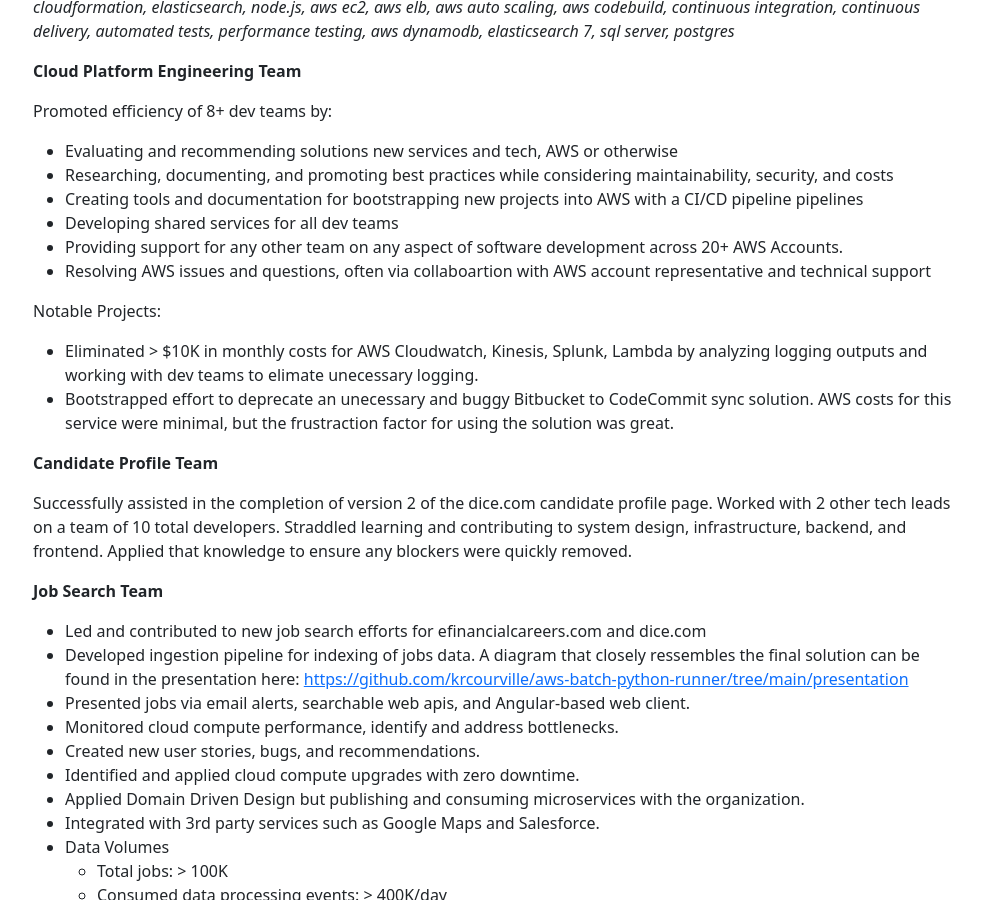
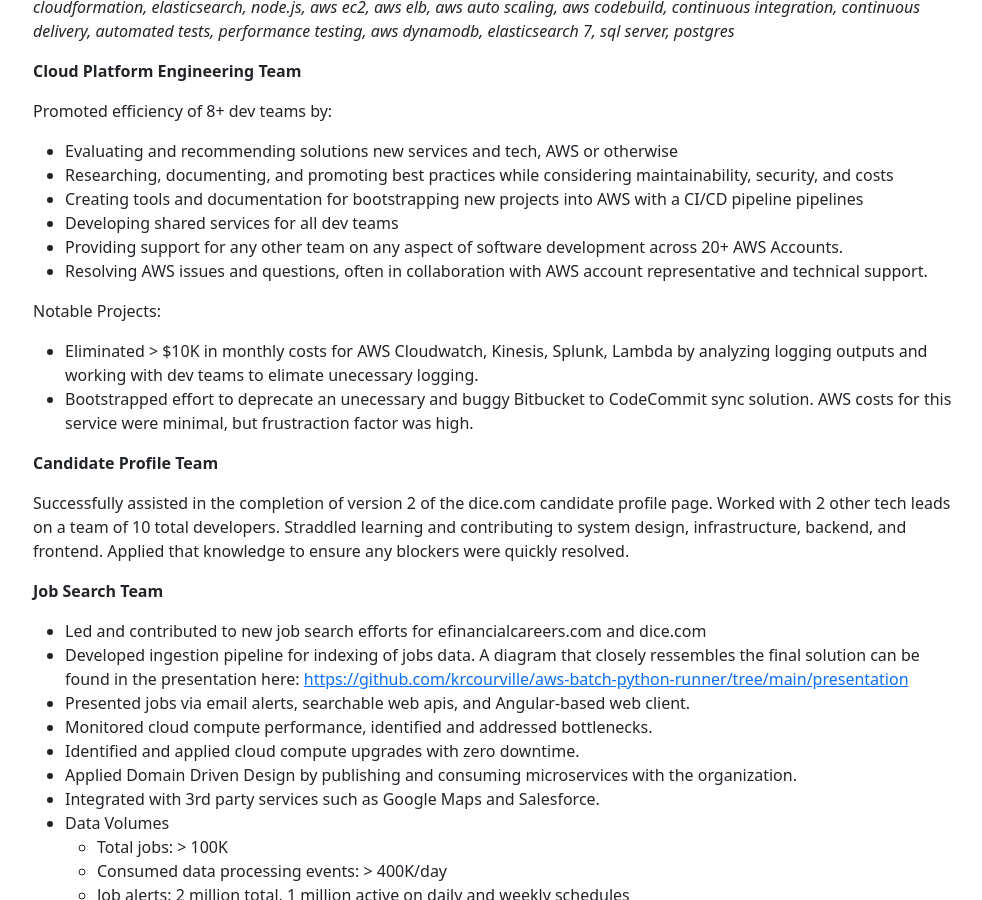
Before and after one commit to krcourville/krcourville.github.io, a Jekyll site: the page cv/index.html, which Jekyll copies as it is, in a window 1280 px wide and 900 px high, scrolled down 801 px. Shown: the whole window, without its empty margins (239-1221 px from the left). Built offline with Jekyll 4.4.1, drawn with Linux system fonts in a browser that asks for light colours.

Commit message:
Update index.html

```diff
--- a/cv/index.html
+++ b/cv/index.html
@@ -218,8 +218,8 @@
                 development across 20+ AWS Accounts.
               </li>
               <li>
-                Resolving AWS issues and questions, often via collaboartion with
-                AWS account representative and technical support
+                Resolving AWS issues and questions, often in collaboration with
+                AWS account representative and technical support.
               </li>
             </ul>
             </p>
@@ -235,7 +235,7 @@
               <li>
                 Bootstrapped effort to deprecate an unecessary and buggy Bitbucket to CodeCommit sync solution. AWS
                 costs
-                for this service were minimal, but the frustraction factor for using the solution was great.
+                for this service were minimal, but frustraction factor was high.
               </li>
             </ul>
             </p>
@@ -249,7 +249,7 @@
               other tech
               leads on a team of 10 total developers. Straddled learning and contributing to system design,
               infrastructure,
-              backend, and frontend. Applied that knowledge to ensure any blockers were quickly removed.
+              backend, and frontend. Applied that knowledge to ensure any blockers were quickly resolved.
             </p>
 
             <p>
@@ -262,10 +262,9 @@
                   href="https://github.com/krcourville/aws-batch-python-runner/tree/main/presentation">https://github.com/krcourville/aws-batch-python-runner/tree/main/presentation</a>
               </li>
               <li>Presented jobs via email alerts, searchable web apis, and Angular-based web client.</li>
-              <li>Monitored cloud compute performance, identify and address bottlenecks.</li>
-              <li>Created new user stories, bugs, and recommendations.</li>
+              <li>Monitored cloud compute performance, identified and addressed bottlenecks.</li>
               <li>Identified and applied cloud compute upgrades with zero downtime.</li>
-              <li>Applied Domain Driven Design but publishing and consuming microservices with the organization.
+              <li>Applied Domain Driven Design by publishing and consuming microservices with the organization.
               </li>
               <li>
                 Integrated with 3rd party services such as Google Maps and Salesforce.
```
